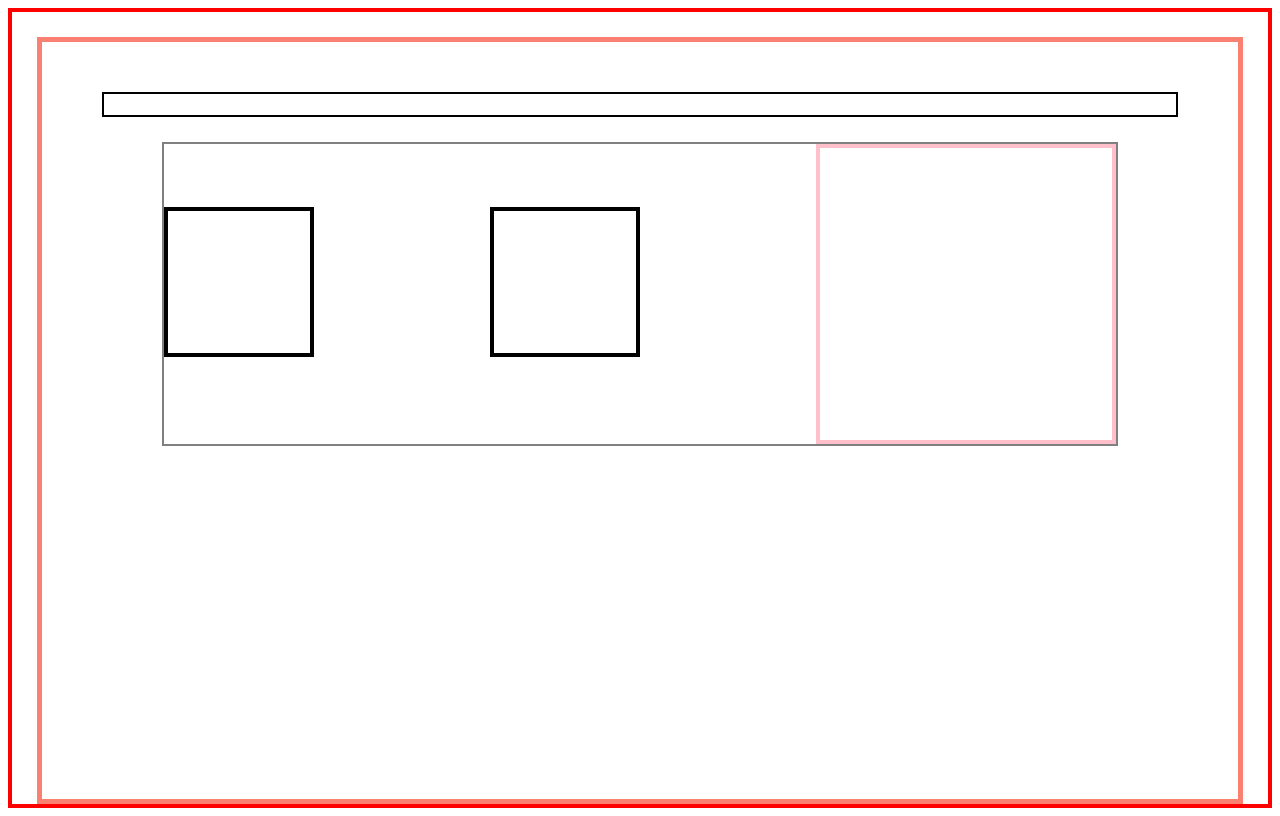
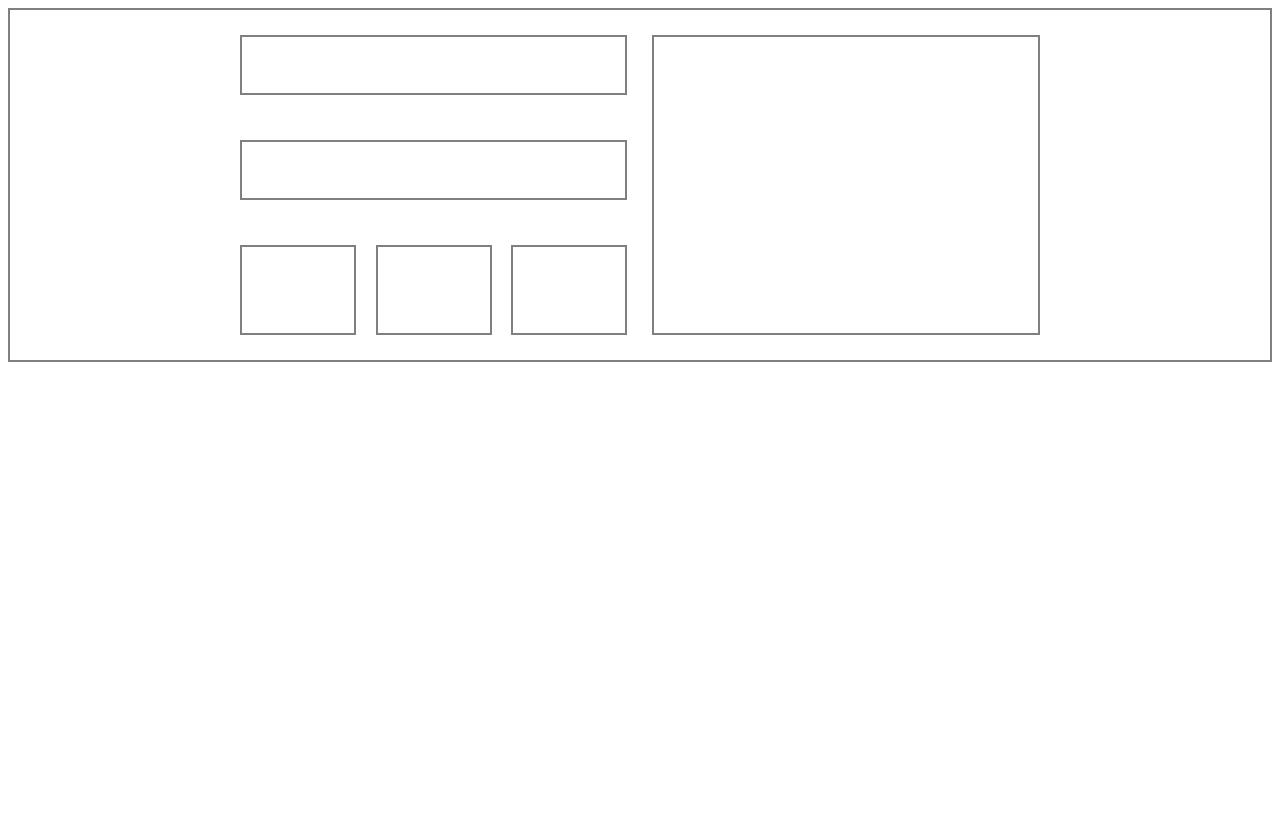
Before and after one commit to elisyamba/project-001, a plain HTML site: page index.html in a window 1280 px wide. Drawn offline with Linux system fonts and the light colour scheme.

Commit message:
3rd commit

```diff
--- a/index.html
+++ b/index.html
@@ -10,12 +10,16 @@
     <body>
         <div class="container">
             <div class="row">
-                <div class="title"></div>
-                <div class="boxwrapper">
-                    <div class="smallbox"></div>
-                    <div class="smallbox"></div>
-                    <div class="bigbox"></div>
+                <div class="box-wrapper">
+                    <div class="box"></div>
+                    <div class="box"></div>
+                    <div class="small-box-wrapper">
+                        <div class="smallbox"></div>
+                        <div class="smallbox"></div>
+                        <div class="smallbox"></div>
+                    </div>
                 </div>
+                <div class="bigbox"></div>
             </div>
         </div>
     </body>
--- a/styles.css
+++ b/styles.css
@@ -3,54 +3,52 @@
 }
 
 .container {
-    border: 4px solid red;
-    padding: 25px 25px 0 25px;
-    display: flex;
-    justify-content: center;
-    height: 800px;
+    border: 2px solid gray;
+    padding: 25px;
 }
 
 .row {
-    width: 100%;
-    margin: 0 auto;
-    border: 5px solid salmon;
-    display: flex;
-    flex-direction: column;
-    align-items: center;
-}
-
-.title {
-    width: 90%;
-    height: 25px;
-    border: 2px solid black;
-    margin-top: 50px;
-    margin-bottom: 25px;
-}
-
-.boxwrapper {
-    display: flex;
-    justify-content: space-between;
-    align-items: center;
-    border: 2px solid gray;
-    width: 80%;
-
-}
-
-#pink.boxwrapper {
-    flex-direction: calc(-2);
-}
-
-
-.smallbox {
-    width: 150px;
-    height: 150px;
-    border: 4px solid black;
-    margin-bottom: 25px;
+   width: 100%;
+   max-width: 800px;
+   margin: 0 auto;
+   display: flex;
 
 }
 
 .bigbox {
-    width: 300px;
+    border: 2px solid gray;
+    width: 50%;
     height: 300px;
-    border: 4px solid pink;
+    margin-left: 25px;
 }
+
+.box-wrapper {
+    width: 50%;
+    height: 300px;
+    display: flex;
+    flex-direction: column;
+    justify-content: space-between;
+
+}
+
+.box {
+    border: 2px solid gray;
+    width: 100%;
+    height: 20%;
+
+
+}
+
+.small-box-wrapper {
+    width: 100%;
+    height: 30%;
+    display: flex;
+    justify-content: space-between;
+
+}
+
+.smallbox {
+    border: 2px solid grey;
+    width: 30%;
+    height: 100%;
+}
```
